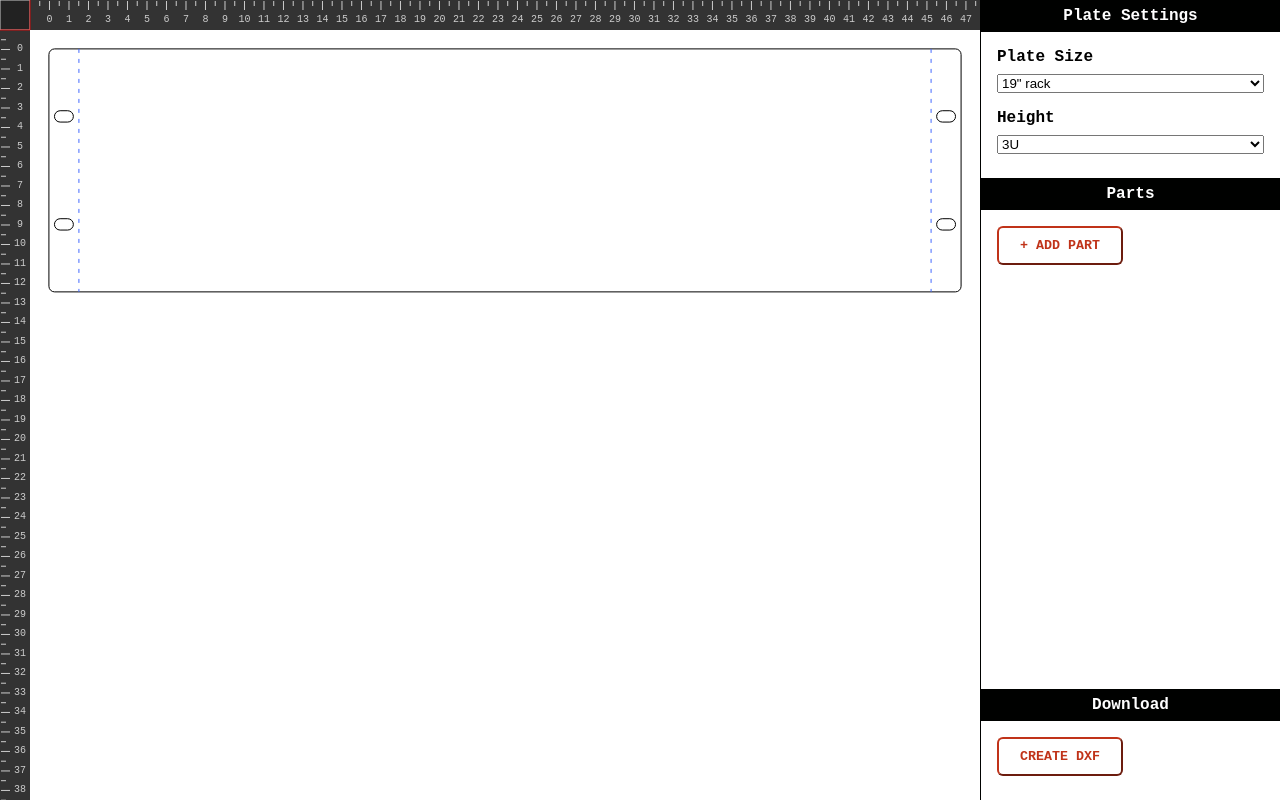
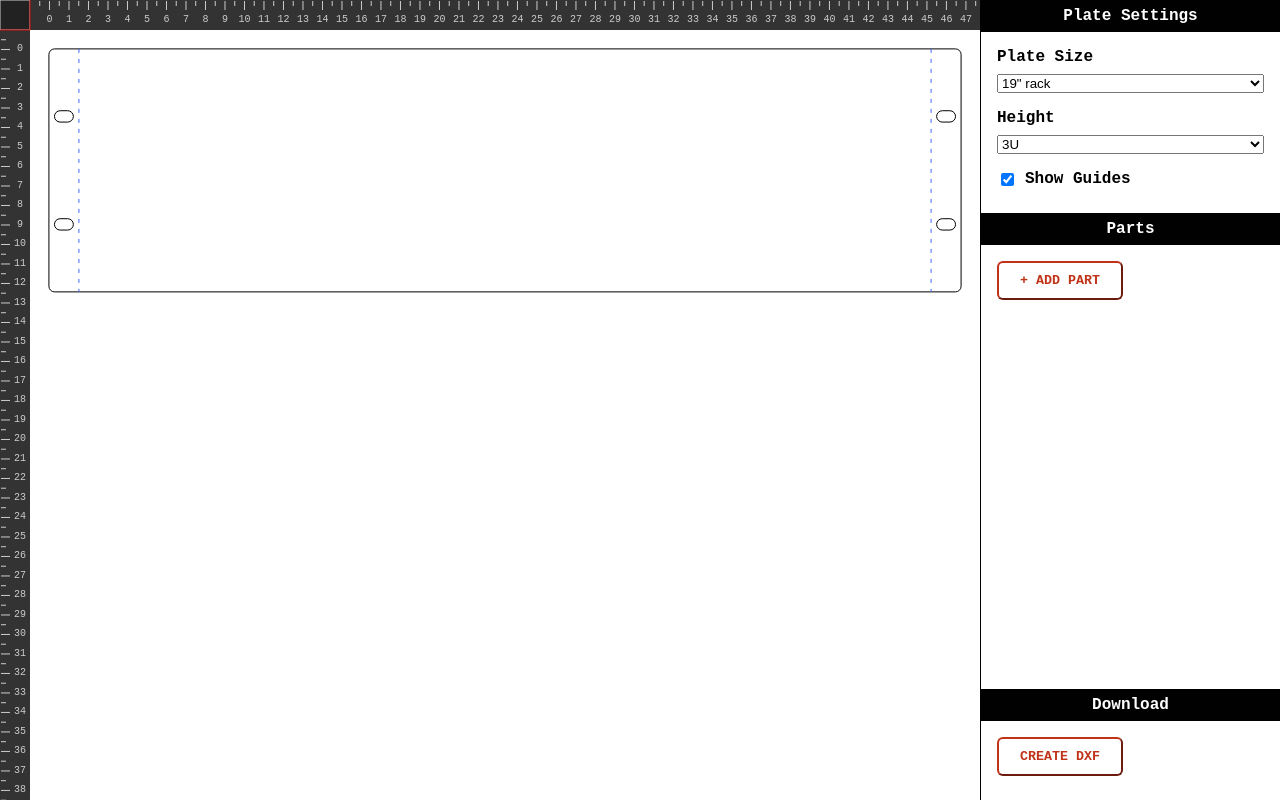
Before and after one commit to Gaya/wreckeys-plate-designer, a React (Create React App) app: page / in a window 1280 px wide. Built offline with nearby package versions, Linux system fonts and the light colour scheme.

Commit message:
feat: ability to toggle guides

```diff
--- a/src/components/App/AppContextProvider.tsx
+++ b/src/components/App/AppContextProvider.tsx
@@ -2,11 +2,15 @@ import { createContext, ReactNode, useContext, useMemo, useState } from 'react';
 
 interface AppState {
   plate: Plate;
+  options: {
+    showGuides: boolean;
+  };
   parts: Part[];
 }
 
 interface AppActions {
   updatePlate: (newState: Partial<AppState['plate']>) => void;
+  setGuides: (newState: boolean) => void;
   addPart: (part: Part) => void;
   removePart: (id: Part['id']) => void;
   updatePart: (id: Part['id'], part: Partial<Part>) => void;
@@ -23,6 +27,9 @@ const defaultState: AppState = {
     width: 19,
     height: 3,
   },
+  options: {
+    showGuides: true,
+  },
   parts: [],
 };
 
@@ -30,6 +37,7 @@ const AppContext = createContext<AppContextShape>({
   state: defaultState,
   actions: {
     updatePlate: () => { throw new Error('Not implemented') },
+    setGuides: (newState: boolean) => { throw new Error('Not implemented') },
     addPart: (part: Part) => { throw new Error('Not implemented') },
     removePart: (id: Part['id']) => { throw new Error('Not implemented') },
     updatePart: (id: Part['id'], part: Partial<Part>) => { throw new Error('Not implemented') },
@@ -43,17 +51,22 @@ export function useAppContext() {
 function AppContextProvider({ children }: { children?: ReactNode }) {
   const [plate, setPlate] = useState<AppState['plate']>(defaultState.plate);
   const [parts, setParts] = useState<AppState['parts']>(defaultState.parts);
+  const [showGuides, setShowGuides] = useState(true);
 
   const state = useMemo((): AppState => {
     return {
       plate,
+      options: {
+        showGuides,
+      },
       parts,
     };
-  }, [parts, plate]);
+  }, [parts, plate, showGuides]);
 
   const actions = useMemo((): AppActions => {
     return {
       updatePlate: (newState) => setPlate((prevState) => ({ ...prevState, ...newState })),
+      setGuides: (newState) => setShowGuides(newState),
       addPart: (part) => setParts((currentParts) => [...currentParts, part]),
       removePart: (id) => setParts((currentParts) => currentParts.filter((p) => p.id !== id)),
       updatePart: (id, part) => {
--- a/src/components/Main/EditorContextProvider.tsx
+++ b/src/components/Main/EditorContextProvider.tsx
@@ -67,7 +67,7 @@ function EditorContextProvider({ children }: { children?: ReactNode }) {
     resizeObserver.observe(main);
   }, []);
 
-  const value = useMemo(() => ({
+  const value = useMemo((): EditorContextShape => ({
     ...dimensions,
     pixelRatio: totalWidth > totalHeight
       ? dimensions.width / totalWidth
--- a/src/components/Main/parts/PartRenderer.tsx
+++ b/src/components/Main/parts/PartRenderer.tsx
@@ -14,7 +14,7 @@ interface PartRendererProps {
 }
 
 function PartRenderer({ part, editable }: PartRendererProps) {
-  const { actions } = useAppContext();
+  const { state, actions } = useAppContext();
   const { pixelRatio } = useEditorContext();
 
   const mousePosition = useRef<{ x: number; y: number; dx: number; dy: number } | null>(null);
@@ -73,6 +73,10 @@ function PartRenderer({ part, editable }: PartRendererProps) {
       style={{ cursor: editable ? 'move' : 'default' }}
     >
       {part.lines.map((line) => {
+        if (line.isGuide && !state.options.showGuides) {
+          return null;
+        }
+
         if (line.type === 'rect') {
           return <LineRectRenderer part={part} key={line.id} rect={line} />;
         }
--- a/src/components/SideBar/Parts/Parts.scss
+++ b/src/components/SideBar/Parts/Parts.scss
@@ -44,7 +44,7 @@
 .PartRow {
   margin: 0.5em 1em;
   border-top: 1px solid var(--text);
-  padding: 1em 0;
+  padding: 1em 0 0.3em 0;
 
   .PartRow_Name {
     display: flex;
--- a/src/components/SideBar/Plate.tsx
+++ b/src/components/SideBar/Plate.tsx
@@ -8,6 +8,7 @@ function Plate() {
   const { state, actions } = useAppContext();
 
   const { type, width, height } = state.plate;
+  const { showGuides } = state.options;
 
   const onUpdateType = useCallback((newType: typeof type) => {
     actions.updatePlate({ type: newType });
@@ -70,6 +71,15 @@ function Plate() {
           />
         </fieldset>
       )}
+      <fieldset className="inline">
+        <input
+          id="showSGuides"
+          type="checkbox"
+          checked={showGuides}
+          onChange={() => actions.setGuides(!showGuides)}
+        />
+        <label htmlFor="showSGuides">Show Guides</label>
+      </fieldset>
     </>
   )
 }
--- a/src/components/SideBar/SideBar.scss
+++ b/src/components/SideBar/SideBar.scss
@@ -27,6 +27,15 @@ aside {
             display: block;
             width: 100%;
         }
+
+        &.inline {
+            display: flex;
+
+            label {
+                margin: 0 0 0 0.5em;
+                user-select: none;
+            }
+        }
     }
 
     .sidebar-option {
```
